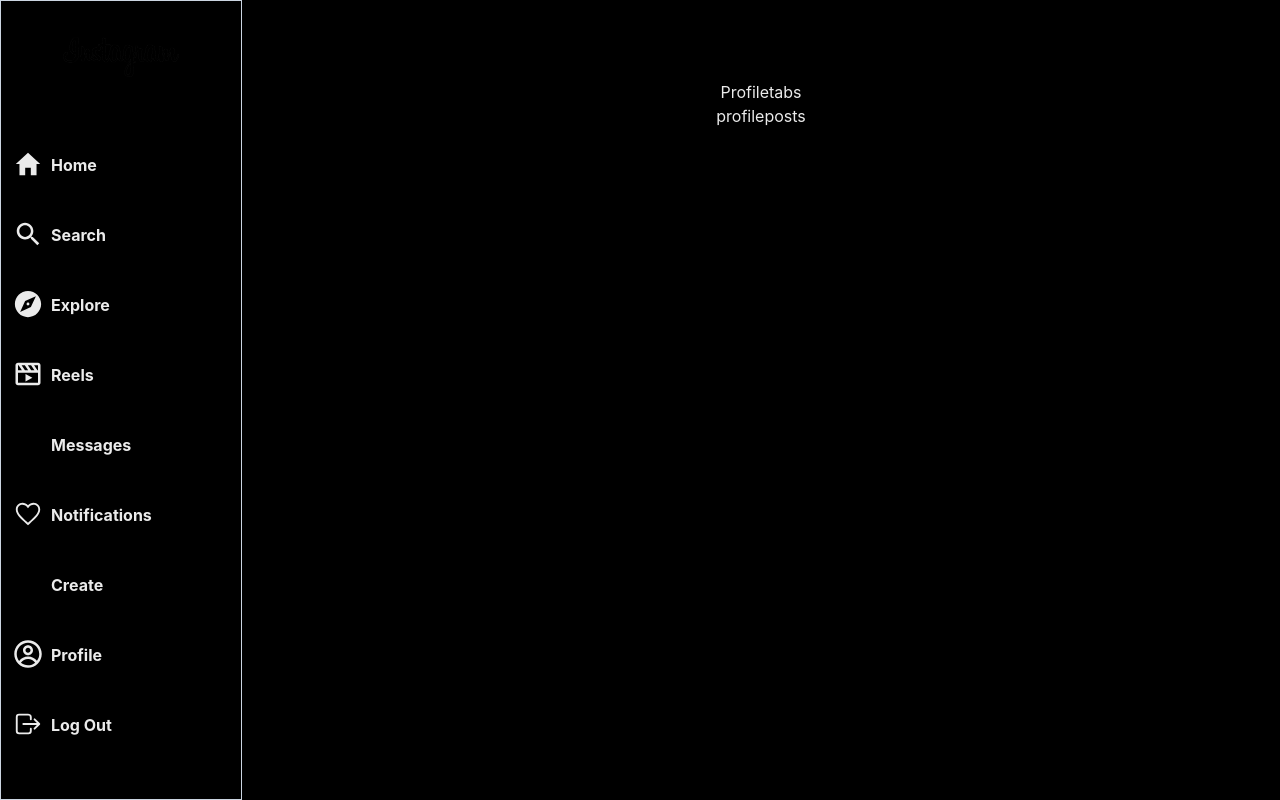
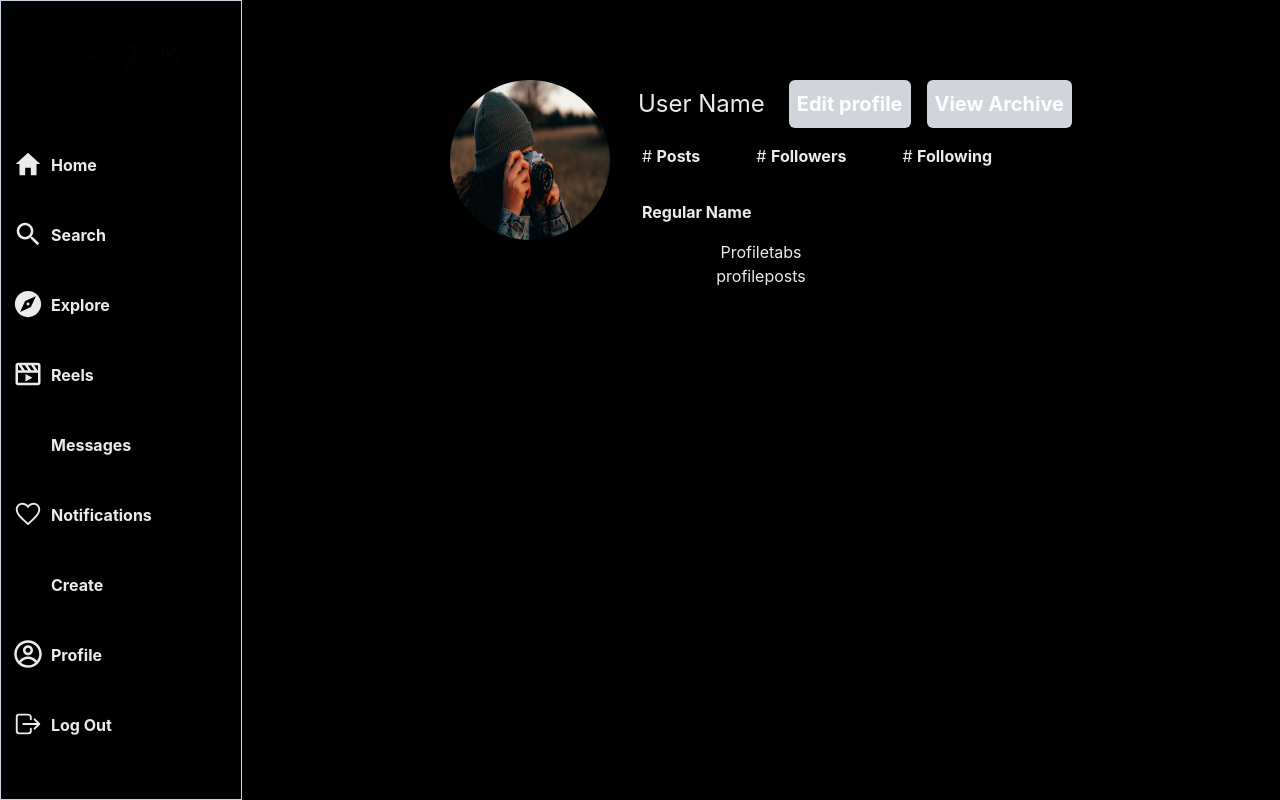
Before and after one commit to AkimT13/instaClone, a React (Vite) app: page /1 in a window 1280 px wide. Built offline with nearby package versions, Linux system fonts and the light colour scheme; some icons are missing.

Commit message:
profile header

```diff
--- a/src/Pages/ProfilePage/ProfilePage.jsx
+++ b/src/Pages/ProfilePage/ProfilePage.jsx
@@ -7,7 +7,32 @@ const ProfilePage = () => {
       <Sidebar />
 
       <div className="flex flex-col items-center w-full">
-        <div className=" flex mt-20 "></div>
+        <div className=" flex mt-20 ">
+          <img src="/PhotoImage.webp" className=" w-40 h-40 rounded-full" />
+          <div className="flex flex-col">
+            <div className="flex gap-4">
+              <p className="  text-2xl p-2 pl-7">User Name</p>
+              <button className="text-xl bg-gray-300 p-2 rounded-md font-bold">
+                Edit profile
+              </button>
+              <button className="text-xl bg-gray-300 p-2 rounded-md font-bold">
+                View Archive
+              </button>
+            </div>
+            <div className="flex gap-6">
+              <p className="text-md p-4 pl-8">
+                # <span className="font-bold">Posts</span>
+              </p>
+              <p className="text-md p-4">
+                # <span className="font-bold">Followers</span>
+              </p>
+              <p className="text-md p-4">
+                # <span className="font-bold">Following</span>
+              </p>
+            </div>
+            <p className="font-bold text-md p-4 pl-8">Regular Name</p>
+          </div>
+        </div>
         <div>Profiletabs</div>
         <div>profileposts</div>
       </div>
```
